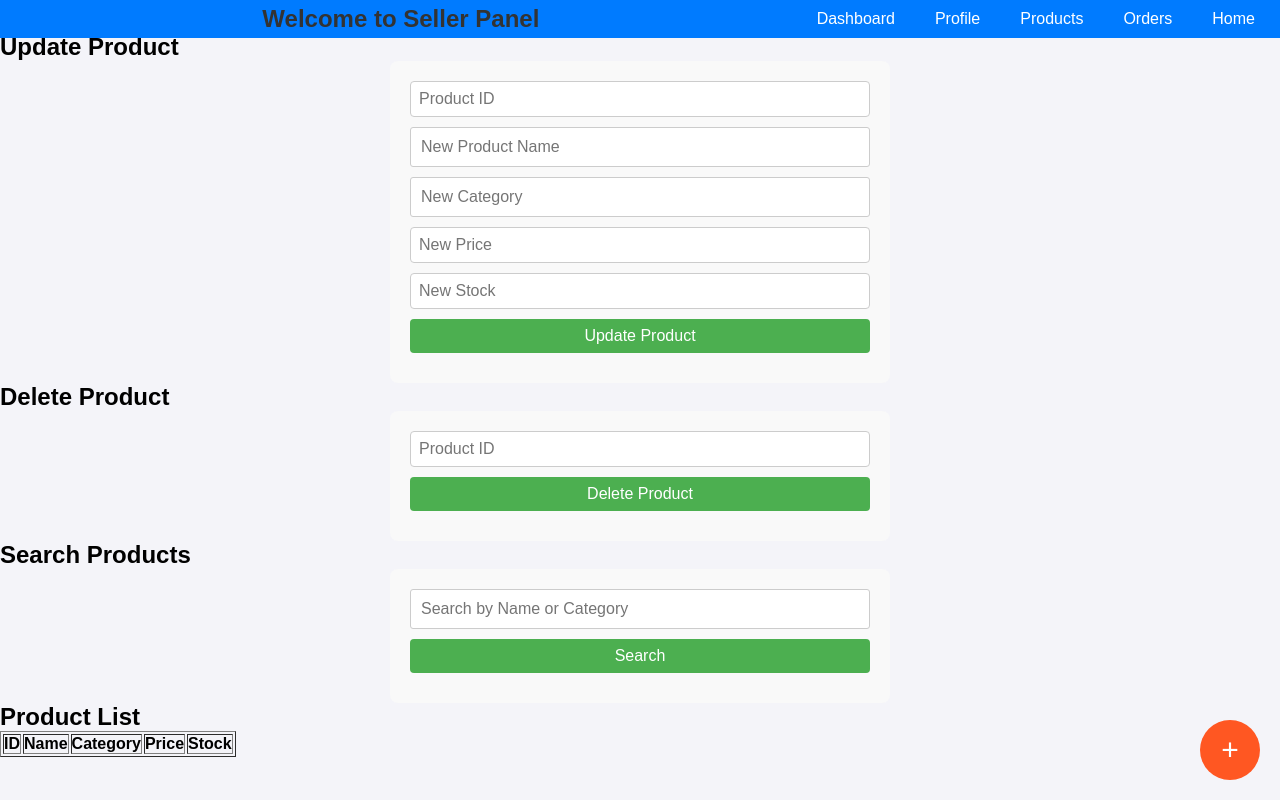
After one commit to Sampathcode12/E-commerce-site, a PHP site: page /Products.php in a window 1280 px wide. The commit adds this page. Run offline with PHP 8.4, Linux system fonts and the light colour scheme; data that the repository does not hold is empty.

Commit message:
commit in 11/1/2025

```diff
--- /dev/null
+++ b/page/Products.php
@@ -0,0 +1,110 @@
+<?php
+include("Database.php");
+include("selle_pannel_hedear.php");
+
+// // Handle form submissions
+// if ($_SERVER['REQUEST_METHOD'] === 'POST') {
+//     if (isset($_POST['add_product'])) {
+//         $name = $_POST['name'];
+//         $category = $_POST['category'];
+//         $price = $_POST['price'];
+//         $stock = $_POST['stock'];
+
+//         $stmt = $conn->prepare("INSERT INTO products (name, category, price, stock) VALUES (?, ?, ?, ?)");
+//         $stmt->bind_param("ssdi", $name, $category, $price, $stock);
+//         $stmt->execute();
+//         $stmt->close();
+//         echo "Product added successfully!";
+//     }
+
+//     if (isset($_POST['update_product'])) {
+//         $id = $_POST['id'];
+//         $name = $_POST['name'];
+//         $category = $_POST['category'];
+//         $price = $_POST['price'];
+//         $stock = $_POST['stock'];
+
+//         $stmt = $conn->prepare("UPDATE products SET name=?, category=?, price=?, stock=? WHERE id=?");
+//         $stmt->bind_param("ssdii", $name, $category, $price, $stock, $id);
+//         $stmt->execute();
+//         $stmt->close();
+//         echo "Product updated successfully!";
+//     }
+
+//     if (isset($_POST['delete_product'])) {
+//         $id = $_POST['id'];
+
+//         $stmt = $conn->prepare("DELETE FROM products WHERE id=?");
+//         $stmt->bind_param("i", $id);
+//         $stmt->execute();
+//         $stmt->close();
+//         echo "Product deleted successfully!";
+//     }
+// }
+
+// // Fetch products
+// $result = $conn->query("SELECT * FROM products");
+// $products = $result->fetch_all(MYSQLI_ASSOC);
+?>
+
+<!DOCTYPE html>
+<html lang="en">
+<head>
+    <meta charset="UTF-8">
+    <meta name="viewport" content="width=device-width, initial-scale=1.0">
+    <title>Product Panel</title>
+    <link rel="stylesheet" href="styles.css">
+</head>
+<body>
+   <label> <h1>Product Panel</h1></label>
+
+
+
+
+    <h2>Update Product</h2>
+    <form method="POST" >
+        <input type="number" name="id" placeholder="Product ID" required>
+        <input type="text" name="name" placeholder="New Product Name">
+        <input type="text" name="category" placeholder="New Category">
+        <input type="number" step="0.01" name="price" placeholder="New Price">
+        <input type="number" name="stock" placeholder="New Stock">
+        <button type="submit" name="update_product">Update Product</button>
+    </form>
+
+    <h2>Delete Product</h2>
+    <form method="POST">
+        <input type="number" name="id" placeholder="Product ID" required>
+        <button type="submit" name="delete_product">Delete Product</button>
+    </form>
+
+    <h2>Search Products</h2>
+    <form method="GET">
+        <input type="text" name="search" placeholder="Search by Name or Category">
+        <button type="submit">Search</button>
+    </form>
+
+    <h2>Product List</h2>
+    <table border="1">
+        <tr>
+            <th>ID</th>
+            <th>Name</th>
+            <th>Category</th>
+            <th>Price</th>
+            <th>Stock</th>
+        </tr>
+        <?php foreach ($products as $product): ?>
+            <tr>
+                <td><?= $product['id'] ?></td>
+                <td><?= $product['name'] ?></td>
+                <td><?= $product['category'] ?></td>
+                <td><?= $product['price'] ?></td>
+                <td><?= $product['stock'] ?></td>
+            </tr>
+        <?php endforeach; ?>
+    </table>
+
+    <div class="floating-button">
+        <button onclick="window.location.href='add_product.php'">+</button>
+    </div>
+</body>
+</html>
--- a/page/logout.php
+++ b/page/logout.php
@@ -2,6 +2,6 @@
 session_start();
 session_unset();
 session_destroy();
-header("Location: index.php");
+header("Location: home.php");
 exit();
 ?>
--- /dev/null
+++ b/page/selle_pannel_hedear.php
@@ -0,0 +1,15 @@
+<header class="header">
+        <h1>Welcome to Seller Panel</h1>
+
+        <nav class="navbar">
+        <ul>
+            <li><a href="dashboard.php">Dashboard</a></li>
+            <li><a href="Shop.php">Profile</a></li>
+            <li><a href="Products.php">Products</a></li>
+            <li><a href="Contact.php">Orders</a></li>
+            <li><a href="seller.php">Home</a></li>
+
+
+        </ul>
+    </nav>
+    </header>
```
Also changed, not shown: page/Categories.php (+6 -6 lines), page/Contact.php (+6 -6 lines), page/add_product.php (added, +46 -0 lines), page/seller.php (+4 -15 lines), page/styles.css (line endings or trailing spaces).
